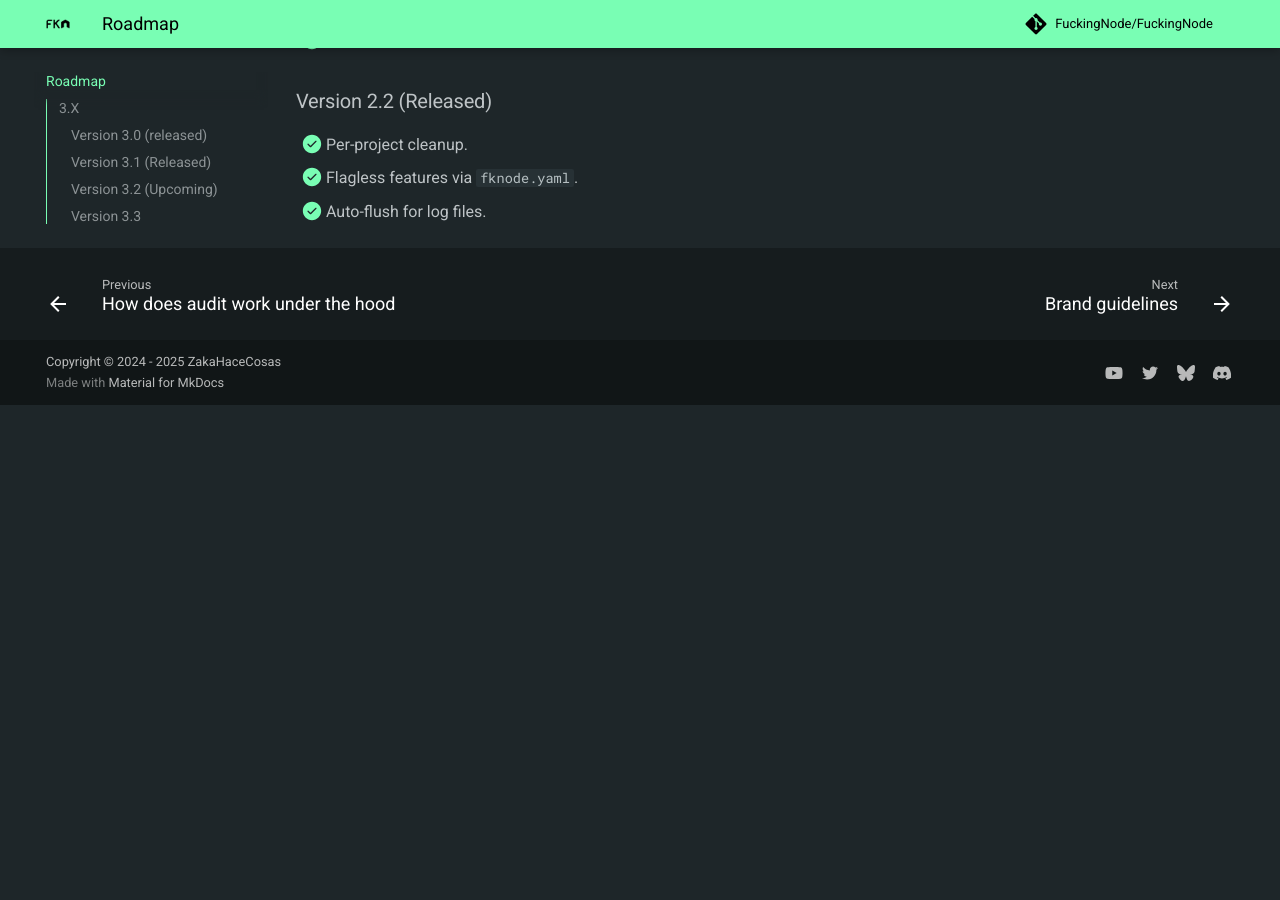
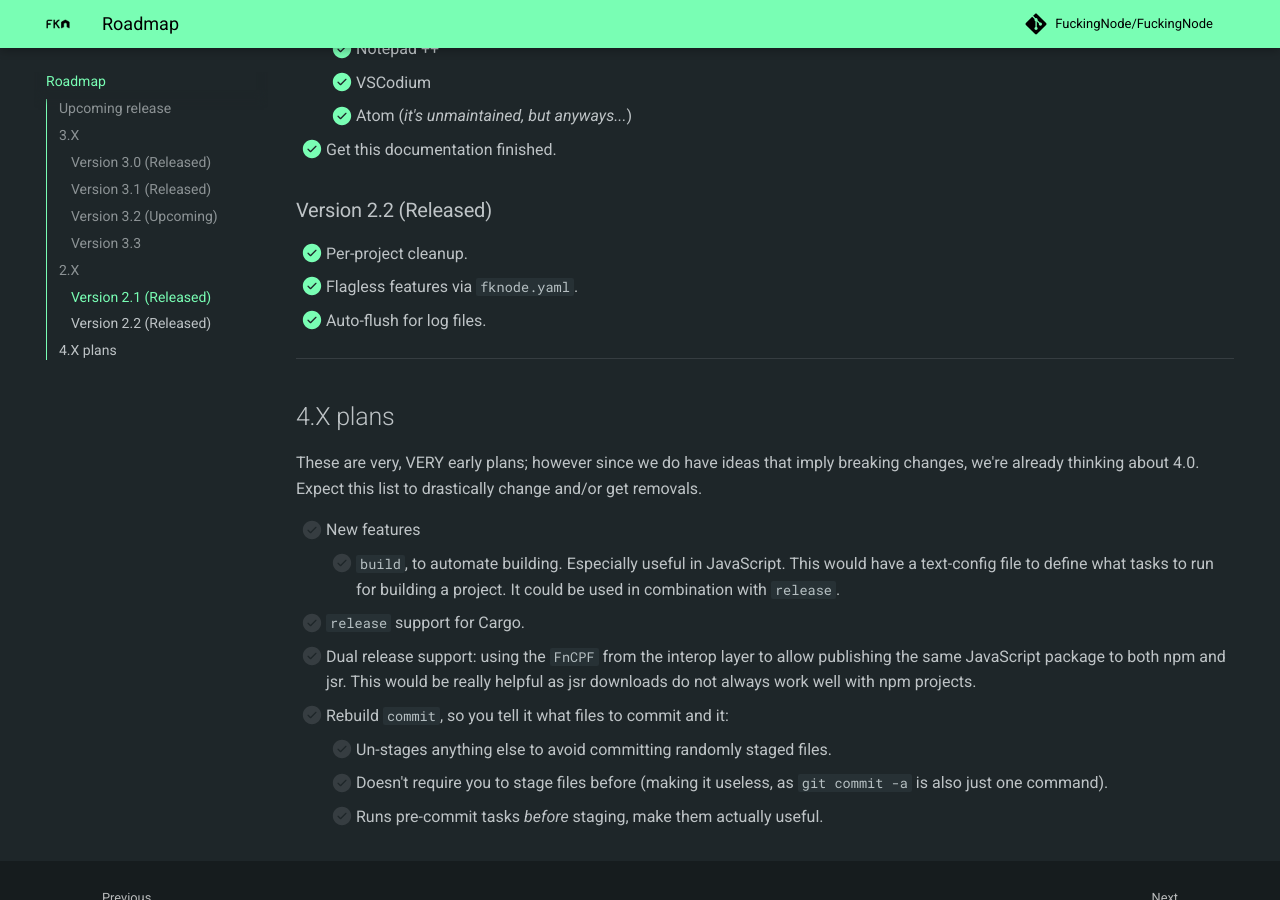
Before and after one commit to FuckingNode/fuckingnode.github.io, an MkDocs documentation site: the page built from docs/about/roadmap.md, in a window 1280 px wide and 900 px high, scrolled down 3290 px. Built offline with MkDocs 1.6.1 and Material for MkDocs 9.7.7, drawn with Linux system fonts in a browser that asks for light colours; comment, search, counter and statistics services are not loaded; before the commit the page ends 3695 px from its top, so only the background shows below that; some of the changed text lies outside the part shown.

Commit message:
Update ROADMAP

```diff
--- a/docs/about/roadmap.md
+++ b/docs/about/roadmap.md
@@ -2,13 +2,24 @@
 
 # Roadmap
 
-What we're planning to do. Only includes minor and major releases, patch releases only fix bugs, thus they aren't planned (as our plan and hope is to write errorless code (which we'll never do, but we'll try our best to get as close as possible to that)).
+What we're planning to do. Only includes minor and major releases, patch releases only fix errors, meaning they aren't planned, as our plan and hope is to write errorless code (which we'll never do, but we'll try our best to get as close as possible to that).
 
 We'll expand (and rarely, but not impossibly, shrink) this roadmap as we make progress and/or change our plans.
 
+## Upcoming release
+
+- [ ] Rewrite the `audit` feature.
+    - [ ] Fix known issues.
+    - [ ] Expand vector string lists & question list.
+    - [x] Support it everywhere NodeJS
+        - [x] pnpm
+        - [x] yarn
+
+---
+
 ## 3.X
 
-### Version 3.0 (released)
+### Version 3.0 (Released)
 
 - [x] Make a proper logo for the project.
 - [x] New features
@@ -70,13 +81,7 @@
 
 ### Version 3.3
 
-- [ ] Rewrite `audit` feature.
-    - [ ] Stabilize it
-        - [ ] Fix known issues (see TODO.md at the repository).
-        - [ ] Expand vector string lists & question list.
-    - [x] Support it everywhere NodeJS
-        - [x] pnpm
-        - [x] yarn
+[Upcoming.](#upcoming-release)
 
 ---
 
@@ -97,3 +102,18 @@
 - [x] Per-project cleanup.
 - [x] Flagless features via `fknode.yaml`.
 - [x] Auto-flush for log files.
+
+---
+
+## 4.X plans
+
+These are very, VERY early plans; however since we do have ideas that imply breaking changes, we're already thinking about 4.0. Expect this list to drastically change and/or get removals.
+
+- [ ] New features
+    - [ ] `build`, to automate building. Especially useful in JavaScript. This would have a text-config file to define what tasks to run for building a project. It could be used in combination with `release`.
+- [ ] `release` support for Cargo.
+- [ ] Dual release support: using the `FnCPF` from the interop layer to allow publishing the same JavaScript package to both npm and jsr. This would be really helpful as jsr downloads do not always work well with npm projects.
+- [ ] Rebuild `commit`, so you tell it what files to commit and it:
+    - [ ] Un-stages anything else to avoid committing randomly staged files.
+    - [ ] Doesn't require you to stage files before (making it useless, as `git commit -a` is also just one command).
+    - [ ] Runs pre-commit tasks _before_ staging, make them actually useful.
```
